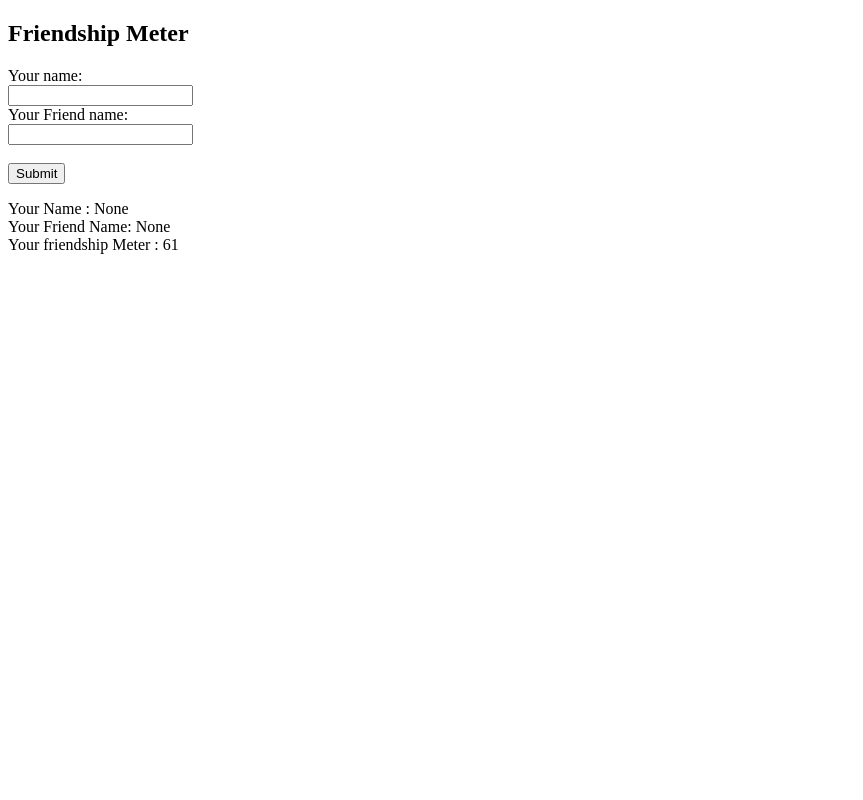
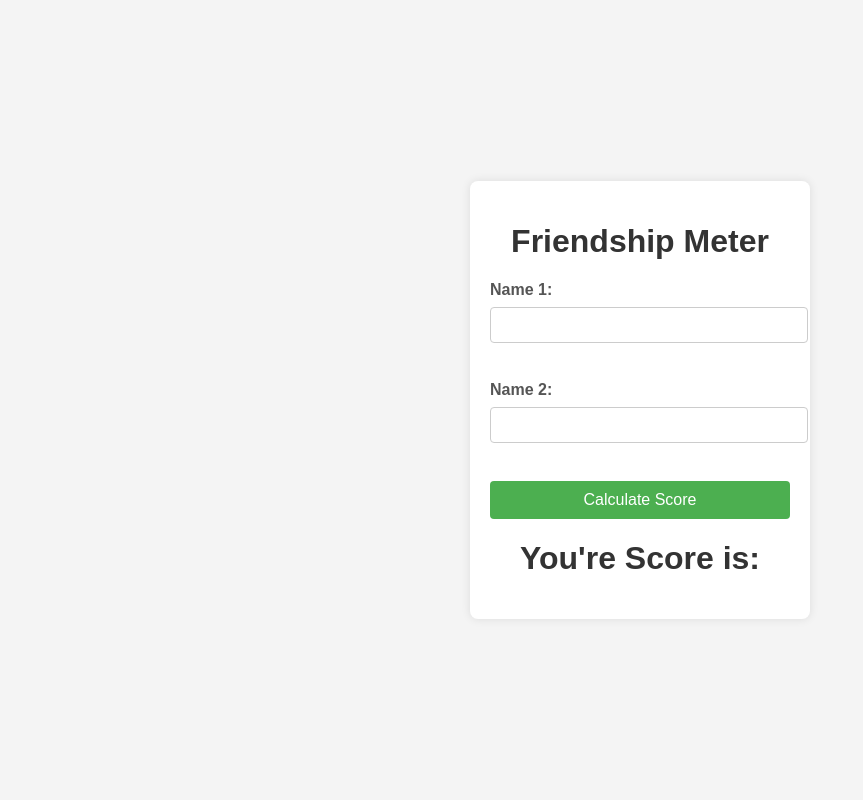
Before and after one commit to vrishanksai/friendship-meter, a Flask app: page / in a window 1280 px wide. Shown: the whole page, without its empty margins (0-863 px from the left). Run offline with Flask 3, Linux system fonts and the light colour scheme.

Commit message:
updating friendship code

```diff
--- a/app.py
+++ b/app.py
@@ -1,32 +1,44 @@
+from flask import Flask, render_template, request
 import random
-from flask import Flask, render_template, request
 import json
+import os
+
 
 app = Flask(__name__)
 
+@app.route('/', methods=['POST', 'GET'])
+def calculate_score():
 
-@app.route('/', methods = ["POST","GET"])
-def form_submit_ui():
+    if request.method == 'POST':
+        name1 = request.form.get('name1')
+        name2 = request.form.get('name2')
 
-    your_name           = request.values.get("your_name")
-    your_friend_name    = request.values.get("your_friend_name")
-    friendship_meter = random.randint(20, 100)
+        score = random.randint(50, 100)
+        print(score)
 
-    result_dict = {
-        "your_name" : your_name,
-        "your_friend_name" : your_friend_name,
-        "friendship_meter" : friendship_meter
-    }
+        result = {
+            'name1': name1,
+            'name2': name2,
+            'score': score
+        }
 
-    return render_template(
-        'index.html',
-        result = result_dict
-    )
+        print(f"result : {result}")
 
+        # Store result in JSON file
+        json_file_path = 'friendship_data.json'
+        if os.path.exists(json_file_path):
+            with open(json_file_path, 'r+') as file:
+                data = json.load(file)
+                data.append(result)
+                file.seek(0)
+                json.dump(data, file, indent=4)
+        else:
+            with open(json_file_path, 'w') as file:
+                json.dump([result], file, indent=4)
 
+        return render_template("index.html", data=result)
+    else:
+        return render_template("index.html", data={})
 
 if __name__ == '__main__':
-
-
-
-    app.run(host="0.0.0.0", debug = True, port = 8000)
+    app.run(debug=True)
--- a/templates/index.html
+++ b/templates/index.html
@@ -1,28 +1,91 @@
 <!DOCTYPE html>
-<html>
+<html lang="en">
+<head>
+    <meta charset="UTF-8">
+    <meta name="viewport" content="width=device-width, initial-scale=1.0">
+    <title>Friendship Meter</title>
+    <style>
+        body {
+            font-family: Arial, sans-serif;
+            background-color: #f4f4f4;
+            display: flex;
+            justify-content: center;
+            align-items: center;
+            height: 100vh;
+            margin: 0;
+        }
+
+        h1 {
+            color: #333;
+            text-align: center;
+        }
+
+        form {
+            background-color: #fff;
+            padding: 20px;
+            border-radius: 8px;
+            box-shadow: 0 0 10px rgba(0, 0, 0, 0.1);
+            width: 300px;
+        }
+
+        label {
+            display: block;
+            margin-bottom: 8px;
+            font-weight: bold;
+            color: #555;
+        }
+
+        input[type="text"] {
+            width: 100%;
+            padding: 8px;
+            margin-bottom: 20px;
+            border-radius: 4px;
+            border: 1px solid #ccc;
+            font-size: 16px;
+        }
+
+        button {
+            width: 100%;
+            padding: 10px;
+            background-color: #4CAF50;
+            color: white;
+            border: none;
+            border-radius: 4px;
+            font-size: 16px;
+            cursor: pointer;
+        }
+
+        button:hover {
+            background-color: #45a049;
+        }
+
+        h2 {
+            color: #333;
+            text-align: center;
+            margin-top: 20px;
+            font-size: 24px;
+        }
+
+        h1 + h1 {
+            font-size: 24px;
+            color: #4CAF50;
+            margin: 0;
+        }
+    </style>
+</head>
 <body>
 
-<h2>Friendship Meter</h2>
-
-<form action="/" method="post">
-  <label for="your_name">Your name:</label><br>
-  <input type="text" id="your_name" name="your_name"><br>
-  <label for="your_friend_name">Your Friend name:</label><br>
-  <input type="text" id="your_friend_name" name="your_friend_name"><br><br>
-  <input type="submit" value="Submit">
-</form>
-
-<p>
-    Your Name : {{result.your_name}}
-
-    <br>
-
-    Your Friend Name: {{result.your_friend_name}}
-
-    <br>
-
-    Your friendship Meter : {{result.friendship_meter}}
-</p>
-
+    <form action="/" method="post">
+        <h1>Friendship Meter</h1>
+        <label for="name1">Name 1:</label>
+        <input type="text" id="name1" name="name1" required>
+        <br><br>
+        <label for="name2">Name 2:</label>
+        <input type="text" id="name2" name="name2" required>
+        <br><br>
+        <button type="submit">Calculate Score</button>
+        <h1>You're Score is:</h1>
+        <h2>{{data['score']}}</h2>
+    </form>
 </body>
 </html>
```
Also changed, not shown: friendship_data.json (added, +7 -0 lines).
